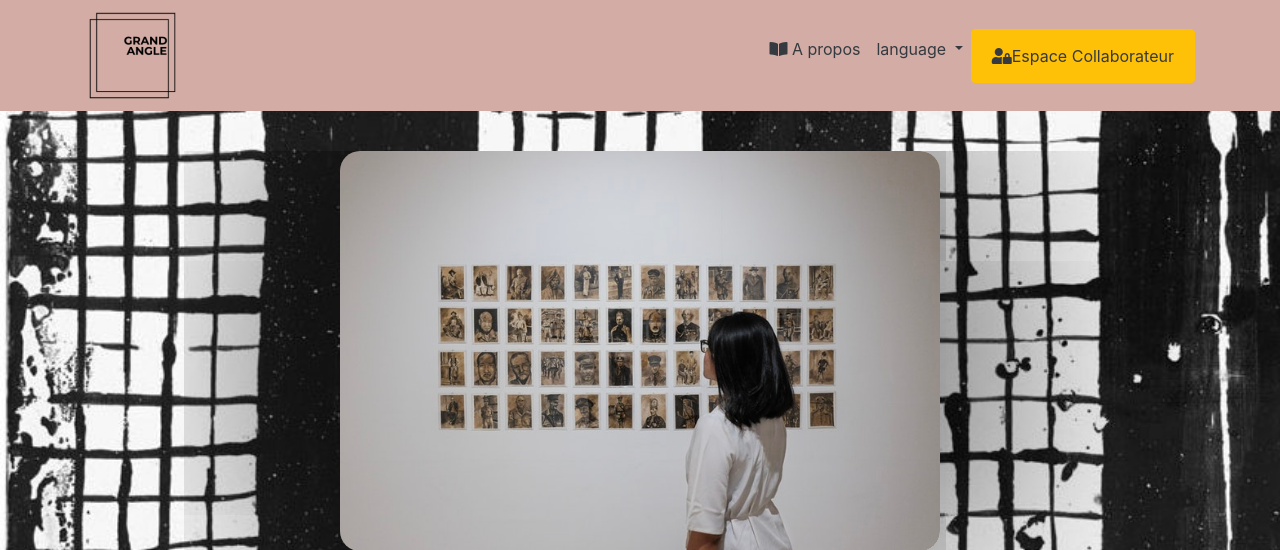
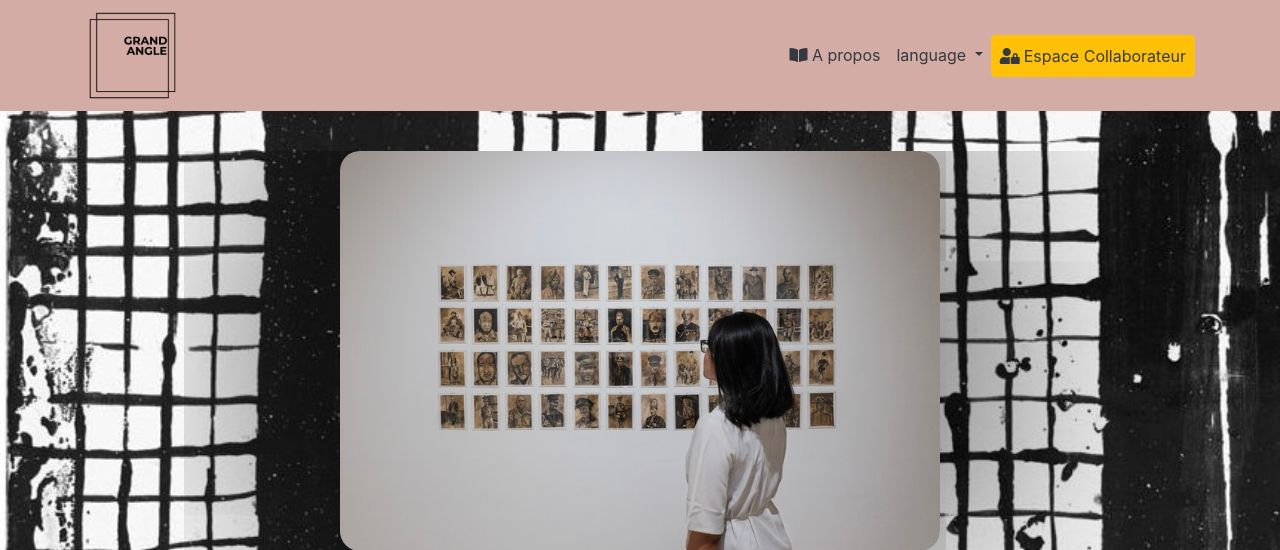
Before and after one commit to Xiaoxiaoshanshan/GA, a Symfony app: template templates/home/index.html.twig in a window 1280 px wide. Shown: the top 550 px of the page. Run offline with Twig, Linux system fonts and the light colour scheme; the template is opened without the code that fills it, so the values that code supplies are empty; some libraries are stand-ins or nearby versions.

Commit message:
button admin finish + edit oeuvre

```diff
--- a/templates/partials/visitnavbar.html.twig
+++ b/templates/partials/visitnavbar.html.twig
@@ -28,7 +28,7 @@
                     </li>
 
                     <li class="nav-item">
-                        <button class="btn btn-warning"><a class="nav-link text-dark" href="/oeuvre"><i class="fas fa-user-lock"></i>Espace Collaborateur</a></button>
+                        <a class="nav-link text-dark btn btn-warning" href="/admin"><i class="fas fa-user-lock pr-1"></i>Espace Collaborateur</a>
                     </li>
                 </ul>
             </div>
--- a/templates/security/login.html.twig
+++ b/templates/security/login.html.twig
@@ -2,7 +2,7 @@
 
 {% block body %}
 
- <div class="container h-100 my-4 py-5">
+ <div class="container h-100 pt-5 mt-5">
         <div class="d-flex justify-content-center h-100">
             <div class="user_card">
                 <div class="d-flex justify-content-center">
```
Also changed, not shown: public/uploads/img/02747dc65ca167c9c9df90c896250e90.jpeg (added).
